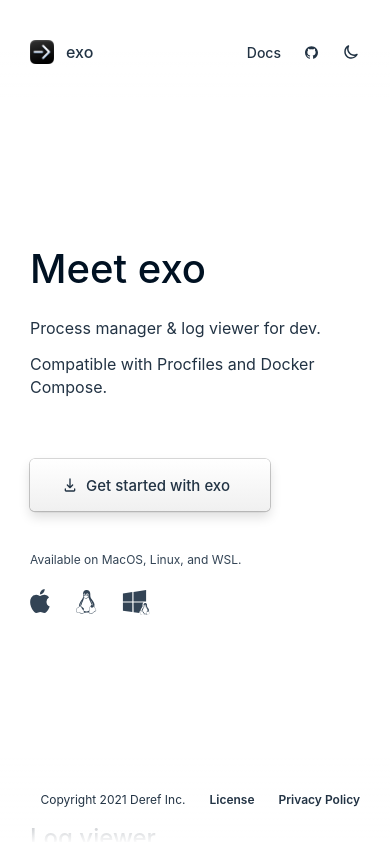
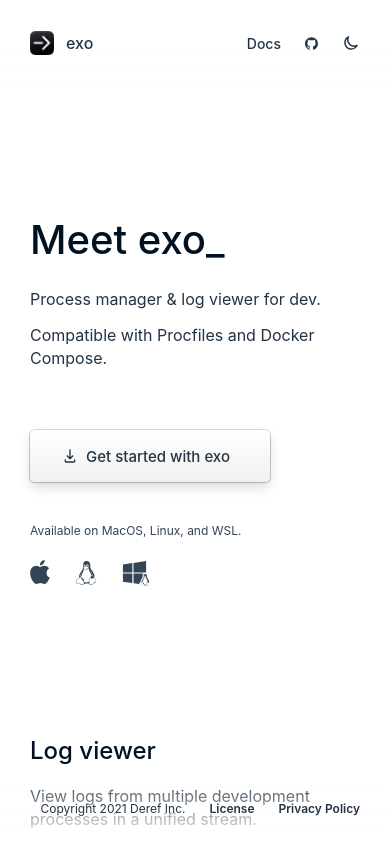
Before and after one commit to deref/exo-website, a Next.js app: page / in a window 390 px wide. Shown: the top 842 px of the page. Built offline with nearby package versions, Linux system fonts and the light colour scheme.

Commit message:
Improve mobile breakpoints

```diff
--- a/styles/v2.module.scss
+++ b/styles/v2.module.scss
@@ -60,7 +60,7 @@
 	}
 
 	section {
-		height: max(50vh, 480px);
+		height: max(50vh, 400px);
 		display: flex;
 		align-items: center;
 	}
@@ -160,8 +160,8 @@
 		align-items: center;
 
 		// Mobile responsive
-		padding-top: min(max(40px, 8vw), 80px);
-		padding-bottom: min(max(40px, 8vw), 80px);
+		padding-top: min(max(24px, 8vw), 80px);
+		padding-bottom: min(max(24px, 8vw), 80px);
 	}
 
 	.Logo {
@@ -243,7 +243,8 @@
 
 	> div {
 		// Mobile responsive
-		height: min(max(90px, 18vw), 180px);
+		height: min(max(60px, 18vw), 180px);
+		white-space: nowrap;
 
 		display: flex;
 		align-items: center;
```
